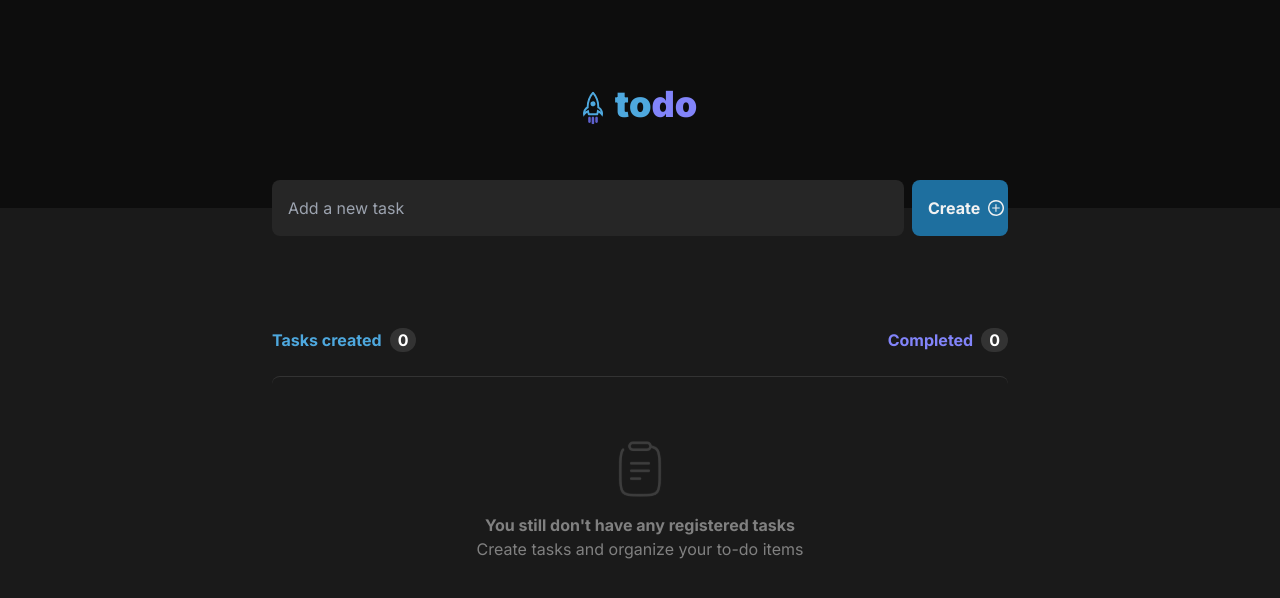
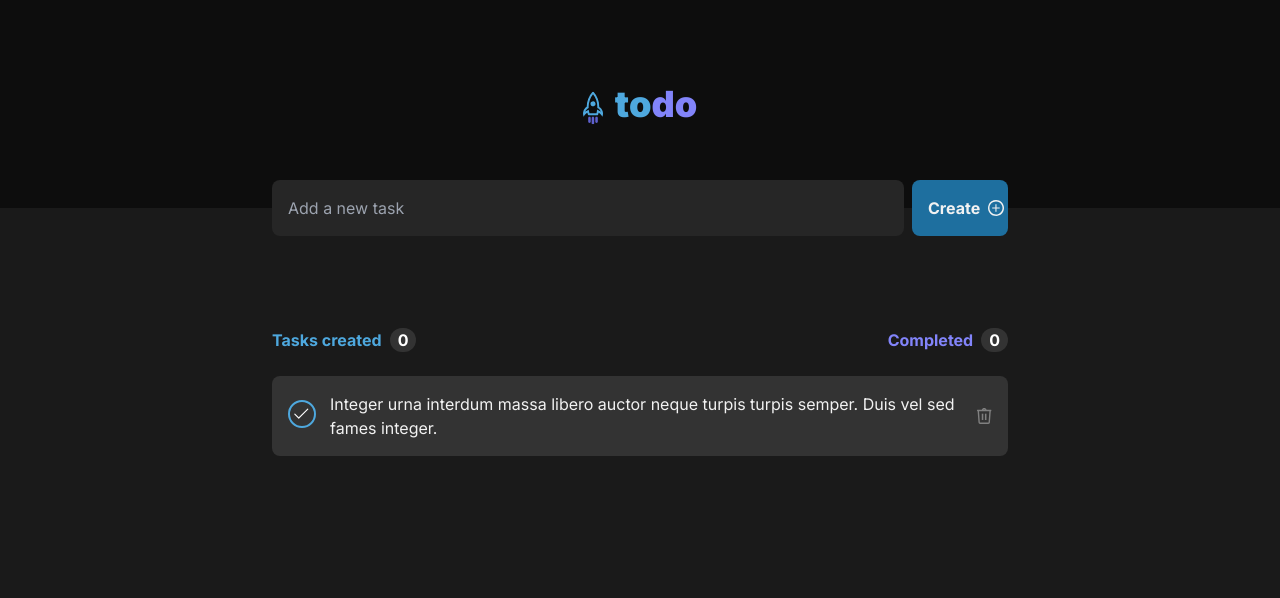
Before and after one commit to pedrogagodev/to-do-app, a React (Vite) app: page / in a window 1280 px wide. Shown: the top 598 px of the page. Built offline with nearby package versions, Linux system fonts and the light colour scheme.

Commit message:
Creater the component os tasks

```diff
--- a/index.html
+++ b/index.html
@@ -10,7 +10,7 @@
     <link href="https://fonts.googleapis.com/css2?family=Inter:opsz,wght@14..32,100..900&display=swap" rel="stylesheet">
   </head>
   <body>
-    <div class="m-0 p-0 box-border" id="root"></div>
+    <div class="m-0 p-0 box-border font-inter" id="root"></div>
     <script type="module" src="/src/main.tsx"></script>
   </body>
 </html>
--- a/package.json
+++ b/package.json
@@ -10,6 +10,9 @@
     "preview": "vite preview"
   },
   "dependencies": {
+    "@phosphor-icons/react": "^2.1.7",
+    "phosphor": "^0.7.1",
+    "phosphor-react": "^1.4.1",
     "react": "^18.3.1",
     "react-dom": "^18.3.1"
   },
--- /dev/null
+++ b/src/components/Elements/Task.tsx
@@ -0,0 +1,15 @@
+import Trash from '../../assets/Trash.svg'
+import { Check } from '@phosphor-icons/react'
+
+export function Task() {
+    return (
+        <div className="flex rounded-lg w-content-w bg-my-gray-400 gap-3 p-4">
+            <label htmlFor="checkbox" className='flex gap-5'>
+                <input type="checkbox" name="" id="" className='absolute appearance-none w-7 h-7 border-2 rounded-full border-blue checked:border-purple-dark checked:bg-purple-dark mt-2'/>
+                <span className='pl-1 pt-3'><Check size={18} color='white'/></span>
+                <span className='text-my-gray-100 '>Integer urna interdum massa libero auctor neque turpis turpis semper. Duis vel sed fames integer.</span>
+            </label>
+           <img src={Trash} alt="" className='h-4 w-4 mt-4'/>
+        </div>
+    )
+}
--- a/src/components/Page.tsx
+++ b/src/components/Page.tsx
@@ -1,4 +1,5 @@
 import { Empty } from './Elements/Empty'
+import { Task } from './Elements/Task'
 import Plus from '../assets/plus.svg'
 
 
@@ -21,7 +22,7 @@ export function Page() {
                         <span className="text-white bg-my-gray-400 px-2 rounded-full">0</span>
                     </p>
                 </div>
-              <Empty />
+              <Task />
             </div>
         </div>
     )
```
Also changed, not shown: src/assets/Trash.svg (added), 1 other file (tests, documents, lock files or other folders).
